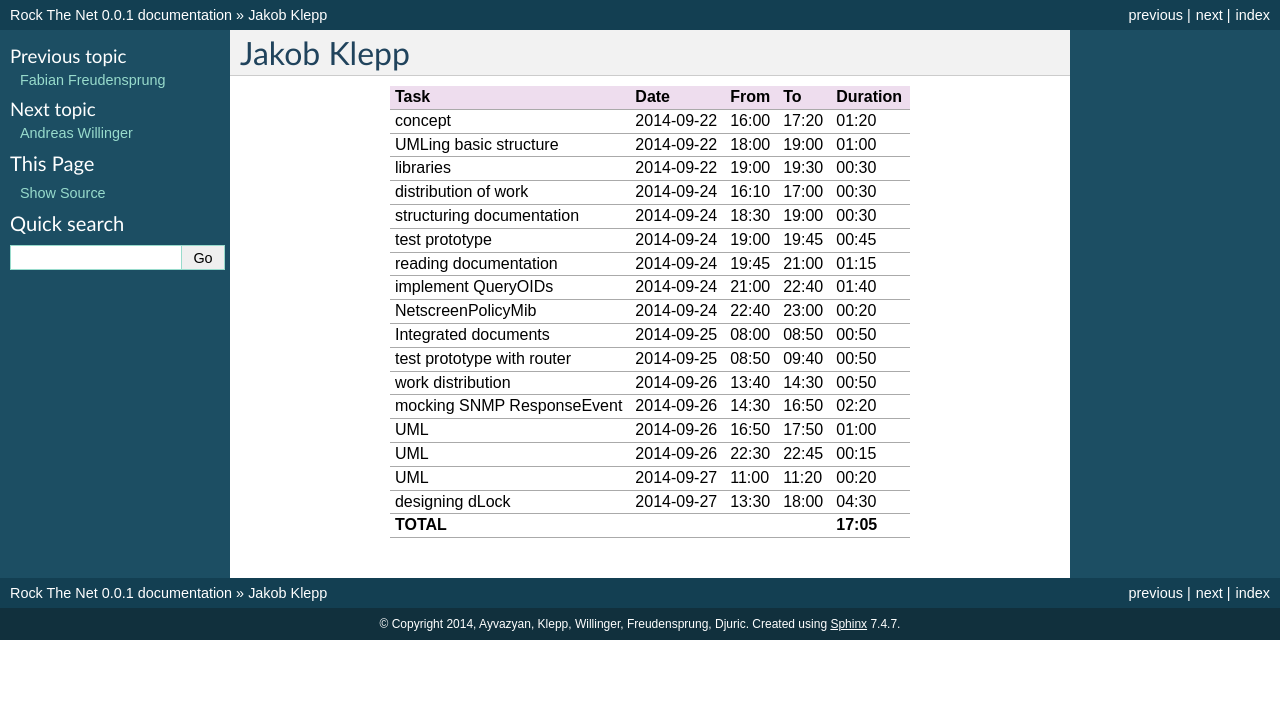
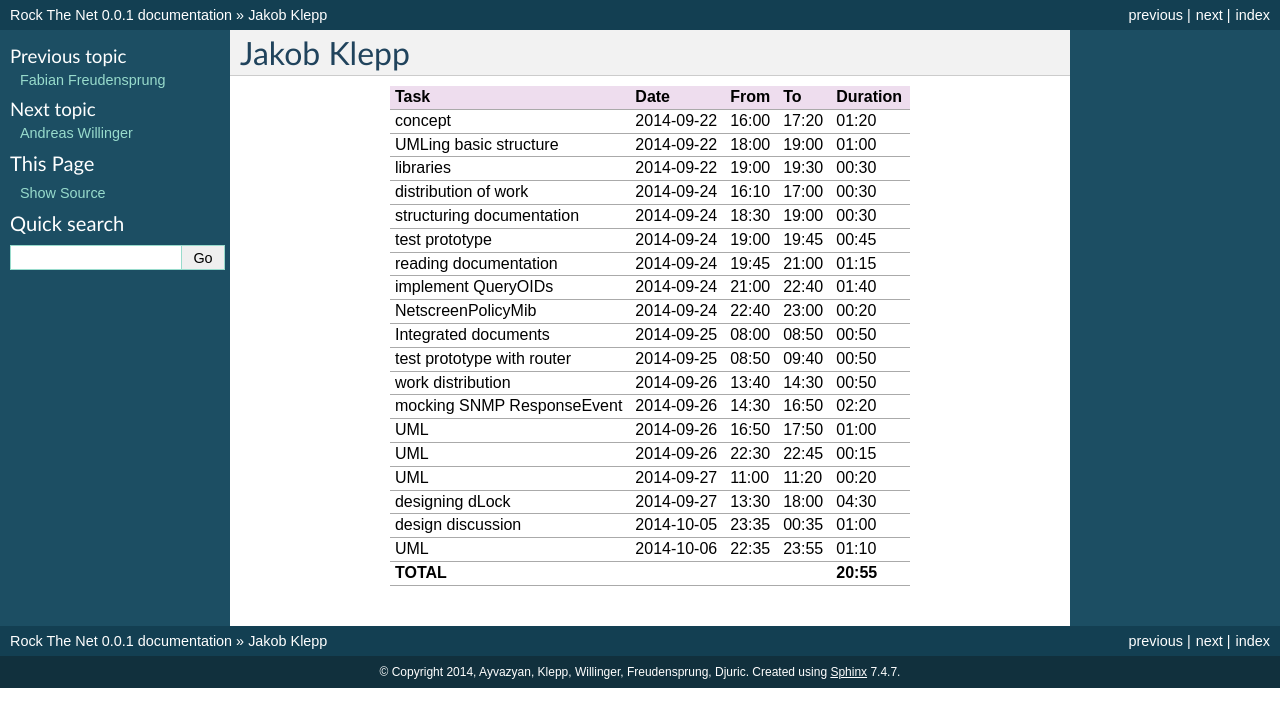
Before and after one commit to aayvazyan-tgm/RouterManagementProject_RockTheNet, a Sphinx documentation site: the page built from docs/timerecording_klepp.rst, in a window 1280 px wide. Shown: the top 727 px of the page. Built offline with Sphinx 7.4.7, drawn with Linux system fonts in a browser that asks for light colours.

Commit message:
some uml tweaks

```diff
--- a/docs/timerecording_klepp.rst
+++ b/docs/timerecording_klepp.rst
@@ -21,5 +21,7 @@ UML                               2014-09-26 16:50 17:50   01:00
 UML                               2014-09-26 22:30 22:45   00:15
 UML                               2014-09-27 11:00 11:20   00:20
 designing dLock                   2014-09-27 13:30 18:00   04:30
-**TOTAL**                                                **17:05**
+design discussion                 2014-10-05 23:35 00:35   01:00
+UML                               2014-10-06 22:35 23:55   01:10
+**TOTAL**                                                **20:55**
 ================================= ========== ===== ===== =========
```
Also changed, not shown: docs/_static/All_The_Classes.png, 1 other file.
